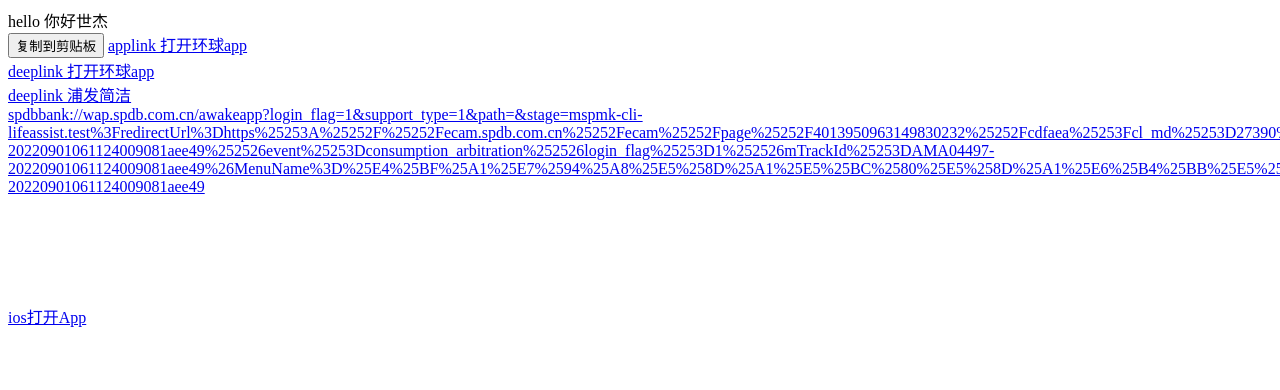
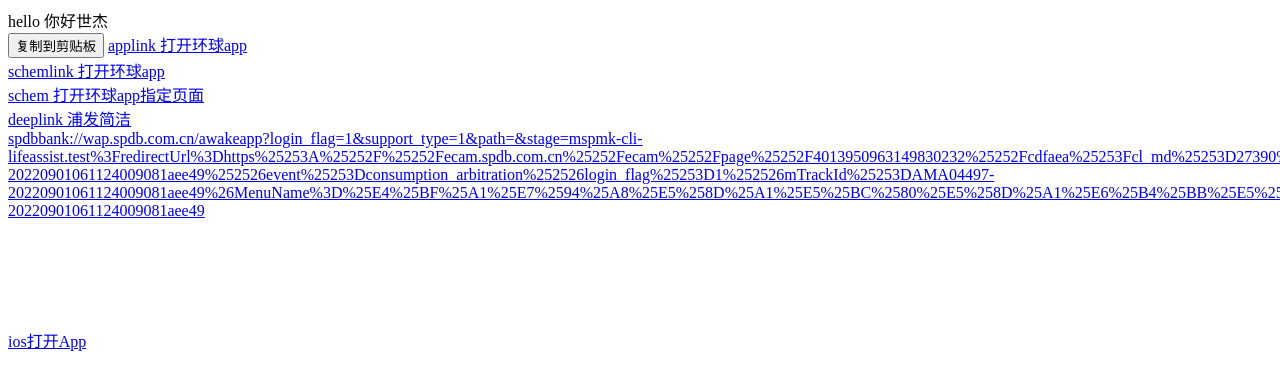
Before and after one commit to solomanlove/solomanlove.github.io, a plain HTML site: page index.html in a window 1280 px wide. Shown: the top 390 px of the page. Drawn offline with Linux system fonts and the light colour scheme.

Commit message:
Update index.html

```diff
--- a/index.html
+++ b/index.html
@@ -21,7 +21,9 @@
   <button onclick='copy()'>复制到剪贴板</button>
 <a href="https://universal-test-1301203089.cos.ap-beijing.myqcloud.com/splash">applink 打开环球app</a></br>
 
-<a href="com.ubrmb.app://open_ubrmb">deeplink 打开环球app</a></br>
+<a href="com.ubrmb.app://open_ubrmb">schemlink 打开环球app</a></br>
+
+<a href="com.ubrmb.app://open_ubrmb?ubrmb://voucherList">schem 打开环球app指定页面</a></br>
 
 <a href="spdbbank://wap.spdb.com.cn/awakeapp">deeplink 浦发简洁</a></br>
 
```
